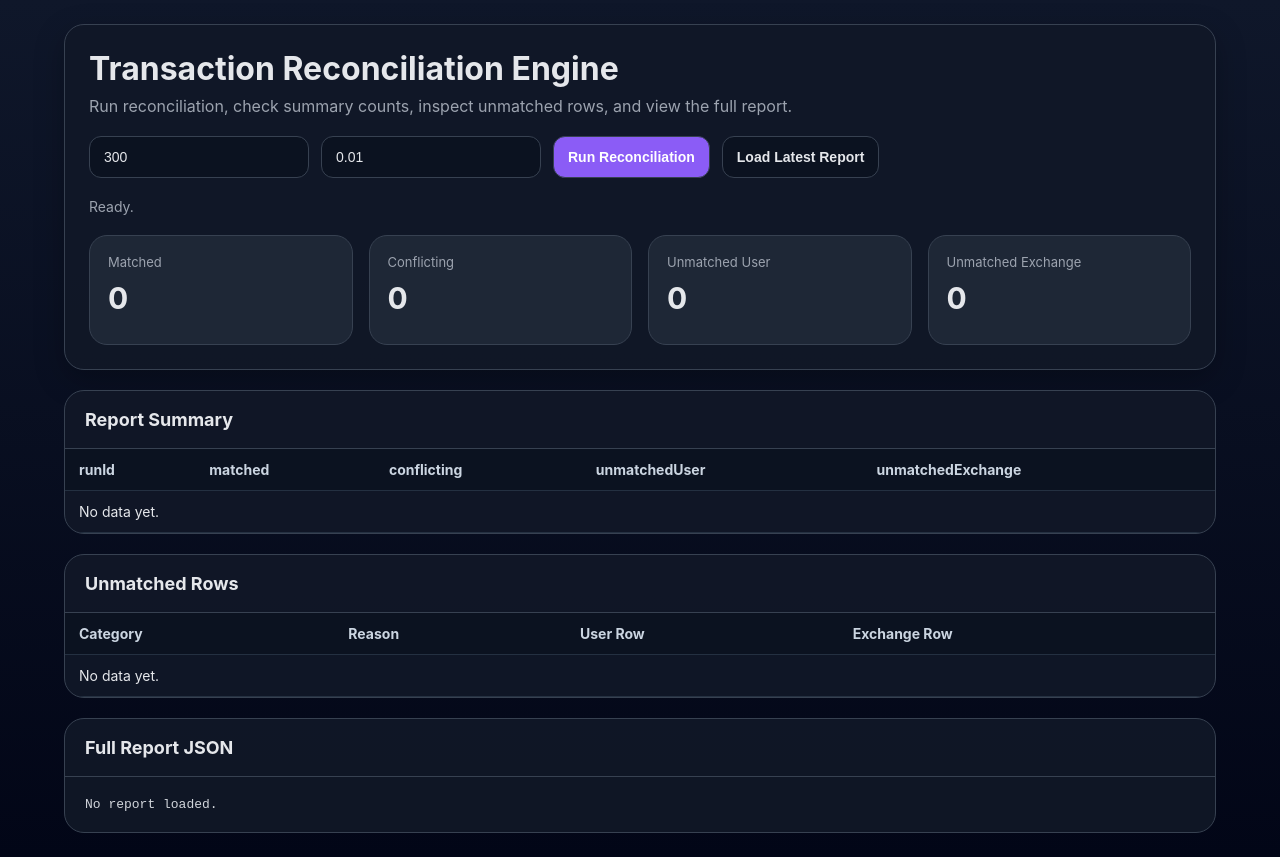
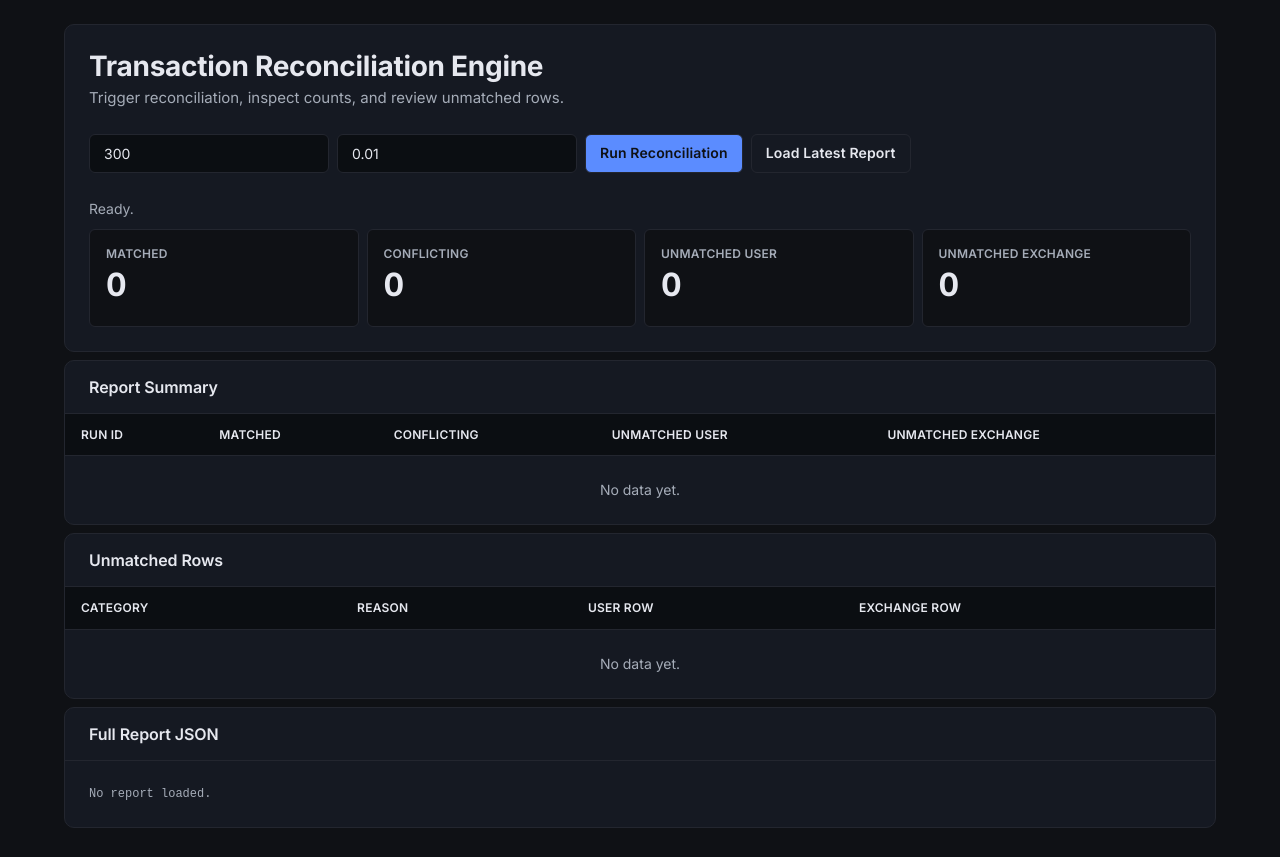
Before and after one commit to rushdarshan/tx-recon, a website: page public/index.html in a window 1280 px wide. Drawn offline with Linux system fonts and the light colour scheme.

Commit message:
polish: align dashboard to design system tokens, add interaction states, loading spinner

```diff
--- a/public/index.html
+++ b/public/index.html
@@ -4,167 +4,313 @@
   <meta charset="UTF-8" />
   <meta name="viewport" content="width=device-width, initial-scale=1.0" />
   <title>Transaction Reconciliation Engine</title>
+  <link rel="preconnect" href="https://fonts.googleapis.com" />
+  <link rel="preconnect" href="https://fonts.gstatic.com" crossorigin />
+  <link href="https://fonts.googleapis.com/css2?family=Inter:wght@400;600;700&display=swap" rel="stylesheet" />
   <style>
     :root {
-      --bg: #0f172a;
-      --panel: #111827;
-      --card: #1f2937;
-      --text: #e5e7eb;
-      --muted: #9ca3af;
-      --border: #374151;
-      --accent: #8b5cf6;
-      --accent2: #22c55e;
-      --danger: #ef4444;
-      --warn: #f59e0b;
+      --accent: #5B8CFF;
+      --accent-hover: #4A7BFF;
+      --bg: #0F1115;
+      --surface: #151922;
+      --border: #23262F;
+      --text: #E6E8EF;
+      --text-muted: #A5ACB8;
+      --radius-sm: 6px;
+      --radius-md: 10px;
+      --space-sm: 8px;
+      --space-md: 16px;
+      --space-lg: 24px;
+      --focus-ring: 0 0 0 3px rgba(91, 140, 255, 0.35);
     }
     * { box-sizing: border-box; }
     body {
       margin: 0;
-      font-family: Inter, system-ui, Arial, sans-serif;
-      background: linear-gradient(180deg, var(--bg), #020617);
+      font-family: Inter, system-ui, sans-serif;
+      background: var(--bg);
       color: var(--text);
+      -webkit-font-smoothing: antialiased;
     }
     .wrap {
       max-width: 1200px;
       margin: 0 auto;
-      padding: 24px;
+      padding: var(--space-lg);
     }
-    .hero {
-      background: rgba(17,24,39,.9);
+    .panel {
+      background: var(--surface);
       border: 1px solid var(--border);
-      border-radius: 20px;
-      padding: 24px;
-      box-shadow: 0 10px 30px rgba(0,0,0,.25);
+      border-radius: var(--radius-md);
+      padding: var(--space-lg);
     }
-    h1 { margin: 0 0 8px; font-size: 32px; }
-    p { margin: 0; color: var(--muted); }
-    .grid {
-      display: grid;
-      grid-template-columns: repeat(4, 1fr);
-      gap: 16px;
-      margin-top: 20px;
+    h1 {
+      margin: 0 0 4px;
+      font-size: 28px;
+      font-weight: 700;
+      letter-spacing: -0.01em;
     }
-    .card {
-      background: rgba(31,41,55,.95);
-      border: 1px solid var(--border);
-      border-radius: 18px;
-      padding: 18px;
-      min-height: 110px;
+    .sub {
+      margin: 0;
+      color: var(--text-muted);
+      font-size: 15px;
+      line-height: 1.5;
     }
-    .label { color: var(--muted); font-size: 13px; }
-    .value { font-size: 30px; font-weight: 700; margin-top: 10px; }
     .toolbar {
       display: flex;
       flex-wrap: wrap;
-      gap: 12px;
-      margin: 20px 0;
+      gap: var(--space-sm);
+      margin: var(--space-lg) 0;
     }
-    input, button {
-      border-radius: 12px;
+    .toolbar input,
+    .toolbar button {
+      border-radius: var(--radius-sm);
       border: 1px solid var(--border);
-      padding: 12px 14px;
+      padding: 10px 14px;
+      font-family: inherit;
       font-size: 14px;
+      transition: border-color 0.15s ease, box-shadow 0.15s ease;
     }
-    input {
-      background: #0b1220;
+    .toolbar input {
+      background: #0B0E12;
       color: var(--text);
-      min-width: 220px;
+      min-width: 200px;
       outline: none;
     }
-    button {
+    .toolbar input:focus {
+      border-color: var(--accent);
+      box-shadow: var(--focus-ring);
+    }
+    .toolbar input::placeholder {
+      color: var(--text-muted);
+      opacity: 0.6;
+    }
+    .btn {
       background: var(--accent);
-      color: white;
+      color: var(--bg);
       cursor: pointer;
       font-weight: 600;
+      font-size: 13px;
+      line-height: 1;
+      letter-spacing: 0.01em;
+      border: none;
+      outline: none;
+      position: relative;
     }
-    button.secondary {
-      background: #0b1220;
+    .btn:hover {
+      background: var(--accent-hover);
+    }
+    .btn:focus-visible {
+      box-shadow: var(--focus-ring);
+    }
+    .btn:active {
+      transform: scale(0.98);
+    }
+    .btn:disabled {
+      opacity: 0.45;
+      cursor: not-allowed;
+      transform: none;
+    }
+    .btn-secondary {
+      background: transparent;
       color: var(--text);
+      border: 1px solid var(--border);
+    }
+    .btn-secondary:hover {
+      background: rgba(255,255,255,0.04);
+    }
+    .btn-secondary:disabled {
+      opacity: 0.45;
+      cursor: not-allowed;
+    }
+    .btn .spinner {
+      display: none;
+      width: 14px;
+      height: 14px;
+      border: 2px solid currentColor;
+      border-top-color: transparent;
+      border-radius: 50%;
+      margin-right: 6px;
+      vertical-align: middle;
+    }
+    .btn[aria-busy=true] {
+      pointer-events: none;
+    }
+    .btn[aria-busy=true] .spinner {
+      display: inline-block;
+      animation: spin 0.6s linear infinite;
+    }
+    .btn[aria-busy=true] .label-text {
+      vertical-align: middle;
+    }
+    @keyframes spin {
+      to { transform: rotate(360deg); }
+    }
+    @media (prefers-reduced-motion: reduce) {
+      .btn[aria-busy=true] .spinner {
+        animation: none;
+        opacity: 0.5;
+      }
+      .toolbar input,
+      .toolbar button {
+        transition: none;
+      }
+    }
+    .status {
+      display: flex;
+      align-items: center;
+      gap: var(--space-sm);
+      min-height: 24px;
+      margin-bottom: var(--space-sm);
+      color: var(--text-muted);
+      font-size: 14px;
+      font-weight: 400;
+    }
+    .status.error { color: #F87171; }
+    .status.ok { color: #6EE7B7; }
+    .metric-grid {
+      display: grid;
+      grid-template-columns: repeat(4, 1fr);
+      gap: var(--space-sm);
+    }
+    .metric {
+      padding: var(--space-md) var(--space-md) var(--space-lg);
+      background: var(--bg);
+      border: 1px solid var(--border);
+      border-radius: var(--radius-sm);
+    }
+    .metric-label {
+      color: var(--text-muted);
+      font-size: 12px;
+      font-weight: 600;
+      letter-spacing: 0.02em;
+      text-transform: uppercase;
+    }
+    .metric-value {
+      font-size: 32px;
+      font-weight: 700;
+      line-height: 1.1;
+      margin-top: 6px;
+      letter-spacing: -0.01em;
+      font-variant-numeric: tabular-nums;
     }
     .section {
-      margin-top: 20px;
-      background: rgba(17,24,39,.9);
+      margin-top: var(--space-sm);
+      background: var(--surface);
       border: 1px solid var(--border);
-      border-radius: 20px;
+      border-radius: var(--radius-md);
       overflow: hidden;
     }
     .section h2 {
       margin: 0;
-      padding: 18px 20px;
+      padding: var(--space-md) var(--space-lg);
       border-bottom: 1px solid var(--border);
-      font-size: 18px;
+      font-size: 16px;
+      font-weight: 600;
+      letter-spacing: -0.005em;
     }
-    .table-wrap { overflow: auto; }
+    .table-wrap { overflow-x: auto; }
     table {
       width: 100%;
       border-collapse: collapse;
-      min-width: 800px;
+      min-width: 720px;
     }
     th, td {
-      padding: 12px 14px;
-      border-bottom: 1px solid #243041;
+      padding: 12px var(--space-md);
+      border-bottom: 1px solid var(--border);
       text-align: left;
-      font-size: 14px;
+      font-size: 13px;
       vertical-align: top;
+      line-height: 1.45;
     }
-    th { color: #cbd5e1; background: #0b1220; position: sticky; top: 0; }
+    th {
+      color: var(--text);
+      font-weight: 600;
+      background: #0B0E12;
+      position: sticky;
+      top: 0;
+      font-size: 12px;
+      letter-spacing: 0.02em;
+      text-transform: uppercase;
+    }
+    tbody tr:last-child td {
+      border-bottom: none;
+    }
     .pill {
       display: inline-block;
-      padding: 4px 10px;
+      padding: 3px 10px;
       border-radius: 999px;
-      font-size: 12px;
+      font-size: 11px;
       font-weight: 700;
+      letter-spacing: 0.02em;
+      text-transform: uppercase;
     }
-    .matched { background: rgba(34,197,94,.15); color: #86efac; }
-    .conflicting { background: rgba(245,158,11,.15); color: #fcd34d; }
-    .unmatched { background: rgba(239,68,68,.15); color: #fca5a5; }
+    .pill-matched { background: rgba(110,231,183,0.12); color: #6EE7B7; }
+    .pill-conflicting { background: rgba(251,191,36,0.12); color: #FBBF24; }
+    .pill-unmatched { background: rgba(248,113,113,0.12); color: #F87171; }
     pre {
       margin: 0;
       white-space: pre-wrap;
       word-break: break-word;
-      color: #d1d5db;
-      font-size: 13px;
+      font-family: 'SF Mono', SFMono-Regular, 'Fira Code', monospace;
+      font-size: 12px;
+      line-height: 1.5;
+      color: var(--text-muted);
     }
-    .status {
-      margin-top: 12px;
-      color: var(--muted);
+    .json-block {
+      padding: var(--space-lg);
+    }
+    .empty-state {
+      padding: var(--space-lg);
+      text-align: center;
+      color: var(--text-muted);
       font-size: 14px;
     }
-    .error { color: #fca5a5; }
-    .ok { color: #86efac; }
+    @media (max-width: 640px) {
+      .wrap { padding: var(--space-md); }
+      .panel,
+      .section h2,
+      .json-block,
+      .empty-state { padding: var(--space-md); }
+      .metric-grid { grid-template-columns: repeat(2, 1fr); }
+      .toolbar input { min-width: 0; flex: 1 1 100%; }
+      .toolbar button { flex: 1 1 auto; }
+      th, td { padding: 10px 12px; font-size: 12px; }
+      h1 { font-size: 24px; }
+    }
   </style>
 </head>
 <body>
   <div class="wrap">
-    <div class="hero">
+    <div class="panel">
       <h1>Transaction Reconciliation Engine</h1>
-      <p>Run reconciliation, check summary counts, inspect unmatched rows, and view the full report.</p>
+      <p class="sub">Trigger reconciliation, inspect counts, and review unmatched rows.</p>
 
       <div class="toolbar">
         <input id="timestampToleranceSeconds" type="number" value="300" placeholder="Timestamp tolerance (seconds)" />
         <input id="quantityTolerancePct" type="number" step="0.0001" value="0.01" placeholder="Quantity tolerance (%)" />
-        <button onclick="runReconcile()">Run Reconciliation</button>
-        <button class="secondary" onclick="loadLatest()">Load Latest Report</button>
+        <button id="runBtn" class="btn" onclick="runReconcile()">
+          <span class="spinner"></span><span class="label-text">Run Reconciliation</span>
+        </button>
+        <button id="loadBtn" class="btn btn-secondary" onclick="loadLatest()">Load Latest Report</button>
       </div>
 
-      <div id="status" class="status">Ready.</div>
+      <div id="status" class="status" role="status" aria-live="polite">Ready.</div>
 
-      <div class="grid">
-        <div class="card">
-          <div class="label">Matched</div>
-          <div class="value" id="matched">0</div>
+      <div class="metric-grid">
+        <div class="metric">
+          <div class="metric-label">Matched</div>
+          <div class="metric-value" id="matched">0</div>
         </div>
-        <div class="card">
-          <div class="label">Conflicting</div>
-          <div class="value" id="conflicting">0</div>
+        <div class="metric">
+          <div class="metric-label">Conflicting</div>
+          <div class="metric-value" id="conflicting">0</div>
         </div>
-        <div class="card">
-          <div class="label">Unmatched User</div>
-          <div class="value" id="unmatchedUser">0</div>
+        <div class="metric">
+          <div class="metric-label">Unmatched User</div>
+          <div class="metric-value" id="unmatchedUser">0</div>
         </div>
-        <div class="card">
-          <div class="label">Unmatched Exchange</div>
-          <div class="value" id="unmatchedExchange">0</div>
+        <div class="metric">
+          <div class="metric-label">Unmatched Exchange</div>
+          <div class="metric-value" id="unmatchedExchange">0</div>
         </div>
       </div>
     </div>
@@ -175,15 +321,15 @@
         <table>
           <thead>
             <tr>
-              <th>runId</th>
-              <th>matched</th>
-              <th>conflicting</th>
-              <th>unmatchedUser</th>
-              <th>unmatchedExchange</th>
+              <th>Run ID</th>
+              <th>Matched</th>
+              <th>Conflicting</th>
+              <th>Unmatched User</th>
+              <th>Unmatched Exchange</th>
             </tr>
           </thead>
           <tbody id="summaryBody">
-            <tr><td colspan="5">No data yet.</td></tr>
+            <tr><td class="empty-state" colspan="5">No data yet.</td></tr>
           </tbody>
         </table>
       </div>
@@ -202,7 +348,7 @@
             </tr>
           </thead>
           <tbody id="unmatchedBody">
-            <tr><td colspan="4">No data yet.</td></tr>
+            <tr><td class="empty-state" colspan="4">No data yet.</td></tr>
           </tbody>
         </table>
       </div>
@@ -210,7 +356,7 @@
 
     <div class="section">
       <h2>Full Report JSON</h2>
-      <div style="padding:20px;">
+      <div class="json-block">
         <pre id="json">No report loaded.</pre>
       </div>
     </div>
@@ -218,128 +364,137 @@
 
   <script>
     let lastRunId = null;
+    const runBtn = document.getElementById('runBtn');
+    const loadBtn = document.getElementById('loadBtn');
 
-    function setStatus(msg, kind = "") {
-      const el = document.getElementById("status");
-      el.className = "status " + kind;
+    function setLoading(loading) {
+      runBtn.disabled = loading;
+      loadBtn.disabled = loading;
+      runBtn.setAttribute('aria-busy', String(loading));
+    }
+
+    function setStatus(msg, kind) {
+      const el = document.getElementById('status');
+      el.className = 'status' + (kind ? ' ' + kind : '');
       el.textContent = msg;
     }
 
     function renderSummary(data, runId) {
-      document.getElementById("matched").textContent = data.matched ?? 0;
-      document.getElementById("conflicting").textContent = data.conflicting ?? 0;
-      document.getElementById("unmatchedUser").textContent = data.unmatchedUser ?? 0;
-      document.getElementById("unmatchedExchange").textContent = data.unmatchedExchange ?? 0;
+      document.getElementById('matched').textContent = data.matched ?? 0;
+      document.getElementById('conflicting').textContent = data.conflicting ?? 0;
+      document.getElementById('unmatchedUser').textContent = data.unmatchedUser ?? 0;
+      document.getElementById('unmatchedExchange').textContent = data.unmatchedExchange ?? 0;
 
-      document.getElementById("summaryBody").innerHTML = `
-        <tr>
-          <td>${runId || "-"}</td>
+      document.getElementById('summaryBody').innerHTML =
+        `<tr>
+          <td>${runId || '-'}</td>
           <td>${data.matched ?? 0}</td>
           <td>${data.conflicting ?? 0}</td>
           <td>${data.unmatchedUser ?? 0}</td>
           <td>${data.unmatchedExchange ?? 0}</td>
-        </tr>
-      `;
+        </tr>`;
     }
 
     function renderUnmatched(items) {
+      const body = document.getElementById('unmatchedBody');
       if (!items || !items.length) {
-        document.getElementById("unmatchedBody").innerHTML =
-          `<tr><td colspan="4">No unmatched rows.</td></tr>`;
+        body.innerHTML = '<tr><td class="empty-state" colspan="4">No unmatched rows.</td></tr>';
         return;
       }
 
-      document.getElementById("unmatchedBody").innerHTML = items.map(row => {
-        const userJson = row.userTransaction ? JSON.stringify(row.userTransaction, null, 2) : "";
-        const exchangeJson = row.exchangeTransaction ? JSON.stringify(row.exchangeTransaction, null, 2) : "";
+      body.innerHTML = items.map(row => {
+        const userJson = row.userTransaction ? JSON.stringify(row.userTransaction, null, 2) : '';
+        const exchangeJson = row.exchangeTransaction ? JSON.stringify(row.exchangeTransaction, null, 2) : '';
         const pillClass =
-          row.category === "MATCHED" ? "matched" :
-          row.category === "CONFLICTING" ? "conflicting" : "unmatched";
+          row.category === 'MATCHED' ? 'pill-matched' :
+          row.category === 'CONFLICTING' ? 'pill-conflicting' : 'pill-unmatched';
 
-        return `
-          <tr>
-            <td><span class="pill ${pillClass}">${row.category || "-"}</span></td>
-            <td>${row.reason || "-"}</td>
-            <td><pre>${escapeHtml(userJson)}</pre></td>
-            <td><pre>${escapeHtml(exchangeJson)}</pre></td>
-          </tr>
-        `;
-      }).join("");
+        return `<tr>
+          <td><span class="pill ${pillClass}">${row.category || '-'}</span></td>
+          <td>${row.reason || '-'}</td>
+          <td><pre>${escapeHtml(userJson)}</pre></td>
+          <td><pre>${escapeHtml(exchangeJson)}</pre></td>
+        </tr>`;
+      }).join('');
     }
 
     function escapeHtml(str) {
       return String(str)
-        .replaceAll("&", "&amp;")
-        .replaceAll("<", "&lt;")
-        .replaceAll(">", "&gt;");
+        .replaceAll('&', '&amp;')
+        .replaceAll('<', '&lt;')
+        .replaceAll('>', '&gt;');
     }
 
     async function runReconcile() {
+      setLoading(true);
       try {
-        setStatus("Running reconciliation...");
-        const timestampToleranceSeconds = Number(document.getElementById("timestampToleranceSeconds").value || 300);
-        const quantityTolerancePct = Number(document.getElementById("quantityTolerancePct").value || 0.01);
+        setStatus('Running reconciliation');
+        const timestampToleranceSeconds = Number(document.getElementById('timestampToleranceSeconds').value || 300);
+        const quantityTolerancePct = Number(document.getElementById('quantityTolerancePct').value || 0.01);
 
-        const res = await fetch("/reconcile", {
-          method: "POST",
-          headers: { "Content-Type": "application/json" },
+        const res = await fetch('/reconcile', {
+          method: 'POST',
+          headers: { 'Content-Type': 'application/json' },
           body: JSON.stringify({ timestampToleranceSeconds, quantityTolerancePct })
         });
 
-        if (!res.ok) throw new Error(`HTTP ${res.status}`);
+        if (!res.ok) throw new Error('HTTP ' + res.status);
         const data = await res.json();
-
         const payload = data.data || data;
 
         lastRunId = payload.runId;
         renderSummary(payload.summary || {}, payload.runId);
-        document.getElementById("json").textContent = JSON.stringify(data, null, 2);
-
+        document.getElementById('json').textContent = JSON.stringify(data, null, 2);
         await loadUnmatched(payload.runId);
-        setStatus(`Reconciliation completed. Run ID: ${payload.runId}`, "ok");
+        setStatus('Reconciliation completed. Run ID: ' + payload.runId, 'ok');
       } catch (err) {
-        setStatus(`Error: ${err.message}`, "error");
+        setStatus('Error: ' + err.message, 'error');
+      } finally {
+        setLoading(false);
       }
     }
 
     async function loadLatest() {
       if (!lastRunId) {
-        setStatus("No runId yet. Click Run Reconciliation first.", "error");
+        setStatus('No runId yet. Click Run Reconciliation first.', 'error');
         return;
       }
       await loadReport(lastRunId);
     }
 
     async function loadReport(runId) {
+      setLoading(true);
       try {
-        setStatus("Loading report...");
-        const res = await fetch(`/report/${runId}`);
-        if (!res.ok) throw new Error(`HTTP ${res.status}`);
+        setStatus('Loading report');
+        const res = await fetch('/report/' + runId);
+        if (!res.ok) throw new Error('HTTP ' + res.status);
         const data = await res.json();
-        document.getElementById("json").textContent = JSON.stringify(data, null, 2);
+        document.getElementById('json').textContent = JSON.stringify(data, null, 2);
 
-        const summaryRes = await fetch(`/report/${runId}/summary`);
+        const summaryRes = await fetch('/report/' + runId + '/summary');
         if (summaryRes.ok) {
           const summary = await summaryRes.json();
           renderSummary(summary, runId);
         }
 
         await loadUnmatched(runId);
-        setStatus(`Report loaded: ${runId}`, "ok");
+        setStatus('Report loaded: ' + runId, 'ok');
       } catch (err) {
-        setStatus(`Error: ${err.message}`, "error");
+        setStatus('Error: ' + err.message, 'error');
+      } finally {
+        setLoading(false);
       }
     }
 
     async function loadUnmatched(runId) {
       try {
-        const res = await fetch(`/report/${runId}/unmatched`);
-        if (!res.ok) throw new Error(`HTTP ${res.status}`);
+        const res = await fetch('/report/' + runId + '/unmatched');
+        if (!res.ok) throw new Error('HTTP ' + res.status);
         const data = await res.json();
         renderUnmatched(data);
       } catch (err) {
-        document.getElementById("unmatchedBody").innerHTML =
-          `<tr><td colspan="4">Failed to load unmatched rows.</td></tr>`;
+        document.getElementById('unmatchedBody').innerHTML =
+          '<tr><td class="empty-state" colspan="4">Failed to load unmatched rows.</td></tr>';
       }
     }
   </script>
```
Also changed, not shown: DESIGN.md (added, +129 -0 lines), PRODUCT.md (added, +33 -0 lines).
